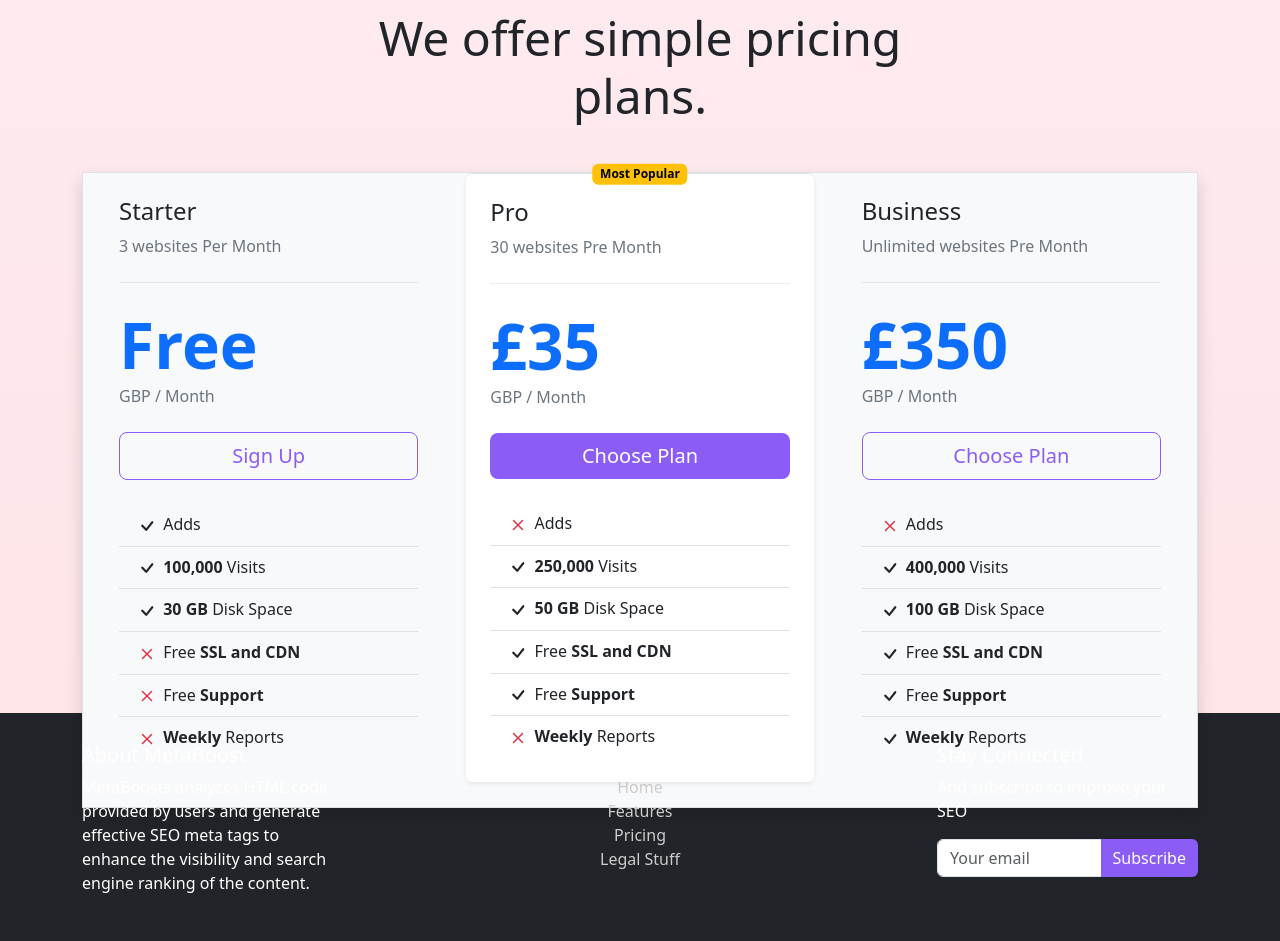
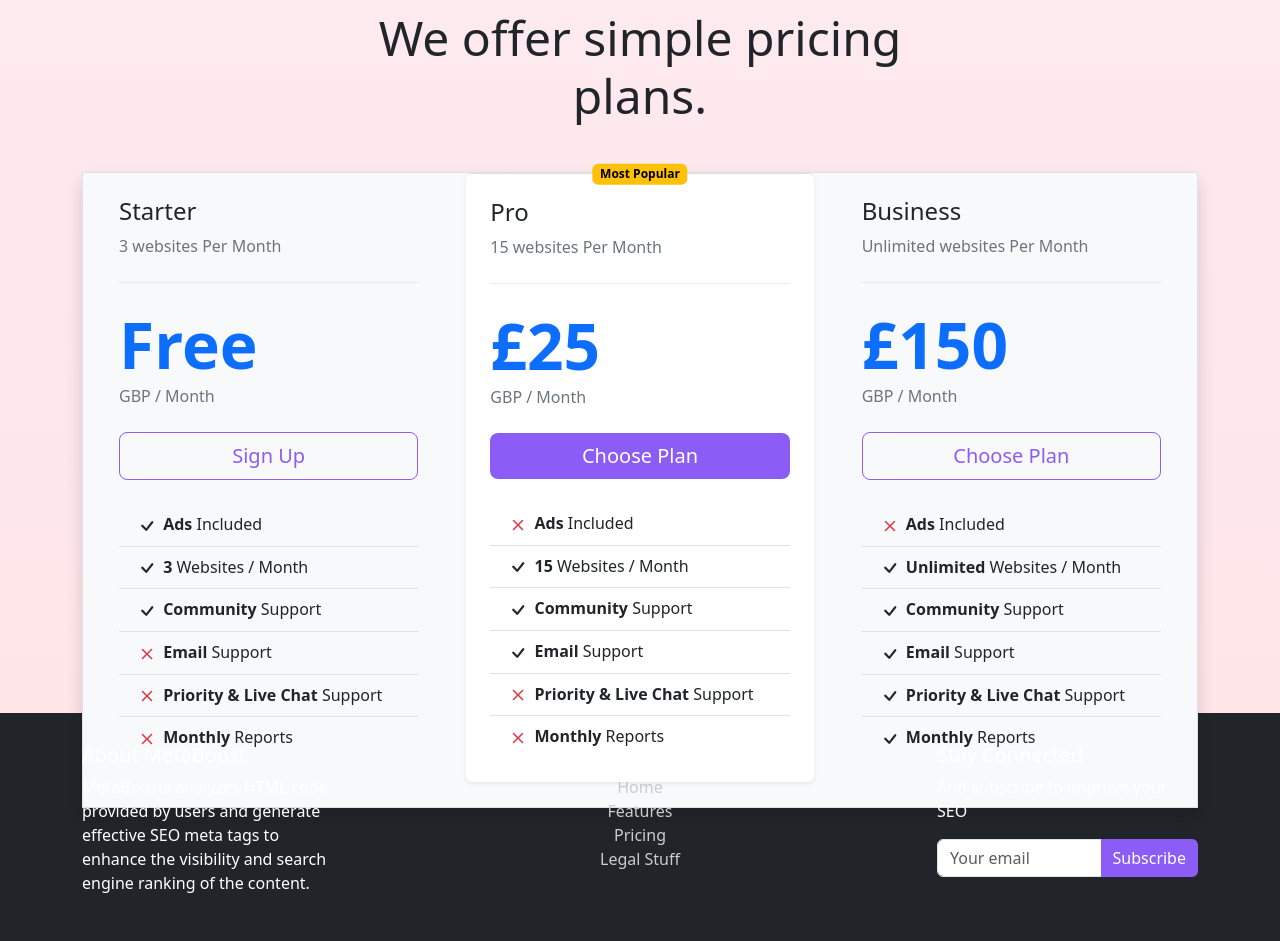
Before and after one commit to KyleSeaford/MetaBoost, a Django app: page / in a window 1280 px wide. Shown: the part 1687-2628 px from the top of the page. Run offline with Django 5.2, Linux system fonts and the light colour scheme; some libraries are stand-ins or nearby versions.

Commit message:
pricing done

```diff
--- a/MetaBoost/templates/index.html
+++ b/MetaBoost/templates/index.html
@@ -194,7 +194,7 @@
             </section>
 
 
-            <!-- Pricing 3 - Bootstrap Brain Component -->
+            <!-- Pricing Section -->
             <section id="pricing" class="bsb-pricing-3 py-5 py-xl-8" style="height: 100vh;">
                 <div class="container">
                 <div class="row justify-content-md-center">
@@ -225,37 +225,39 @@
                                     <svg xmlns="http://www.w3.org/2000/svg" width="24" height="24" fill="currentColor" class="bi bi-check" viewBox="0 0 16 16">
                                     <path d="M10.97 4.97a.75.75 0 0 1 1.07 1.05l-3.99 4.99a.75.75 0 0 1-1.08.02L4.324 8.384a.75.75 0 1 1 1.06-1.06l2.094 2.093 3.473-4.425a.267.267 0 0 1 .02-.022z" />
                                     </svg>
-                                    <span>Adds</span>
+                                    <span><strong>Ads</strong> Included</span>
                                 </li>
                                 <li class="list-group-item bg-transparent">
                                     <svg xmlns="http://www.w3.org/2000/svg" width="24" height="24" fill="currentColor" class="bi bi-check" viewBox="0 0 16 16">
                                     <path d="M10.97 4.97a.75.75 0 0 1 1.07 1.05l-3.99 4.99a.75.75 0 0 1-1.08.02L4.324 8.384a.75.75 0 1 1 1.06-1.06l2.094 2.093 3.473-4.425a.267.267 0 0 1 .02-.022z" />
                                     </svg>
-                                    <span><strong>100,000</strong> Visits</span>
+                                    <span><strong>3</strong> Websites / Month</span>
                                 </li>
+
                                 <li class="list-group-item bg-transparent">
                                     <svg xmlns="http://www.w3.org/2000/svg" width="24" height="24" fill="currentColor" class="bi bi-check" viewBox="0 0 16 16">
                                     <path d="M10.97 4.97a.75.75 0 0 1 1.07 1.05l-3.99 4.99a.75.75 0 0 1-1.08.02L4.324 8.384a.75.75 0 1 1 1.06-1.06l2.094 2.093 3.473-4.425a.267.267 0 0 1 .02-.022z" />
                                     </svg>
-                                    <span><strong>30 GB</strong> Disk Space</span>
+                                    <span><strong>Community</strong> Support</span>
+                                </li>
+
+                                <li class="list-group-item bg-transparent">
+                                    <svg xmlns="http://www.w3.org/2000/svg" width="24" height="24" fill="currentColor" class="bi bi-x text-danger" viewBox="0 0 16 16">
+                                    <path d="M4.646 4.646a.5.5 0 0 1 .708 0L8 7.293l2.646-2.647a.5.5 0 0 1 .708.708L8.707 8l2.647 2.646a.5.5 0 0 1-.708.708L8 8.707l-2.646 2.647a.5.5 0 0 1-.708-.708L7.293 8 4.646 5.354a.5.5 0 0 1 0-.708z" />
+                                    </svg>
+                                    <span><strong>Email </strong>Support</span>
                                 </li>
                                 <li class="list-group-item bg-transparent">
                                     <svg xmlns="http://www.w3.org/2000/svg" width="24" height="24" fill="currentColor" class="bi bi-x text-danger" viewBox="0 0 16 16">
                                     <path d="M4.646 4.646a.5.5 0 0 1 .708 0L8 7.293l2.646-2.647a.5.5 0 0 1 .708.708L8.707 8l2.647 2.646a.5.5 0 0 1-.708.708L8 8.707l-2.646 2.647a.5.5 0 0 1-.708-.708L7.293 8 4.646 5.354a.5.5 0 0 1 0-.708z" />
                                     </svg>
-                                    <span>Free <strong>SSL and CDN</strong></span>
+                                    <span><strong>Priority & Live Chat</strong> Support</span>
                                 </li>
                                 <li class="list-group-item bg-transparent">
                                     <svg xmlns="http://www.w3.org/2000/svg" width="24" height="24" fill="currentColor" class="bi bi-x text-danger" viewBox="0 0 16 16">
                                     <path d="M4.646 4.646a.5.5 0 0 1 .708 0L8 7.293l2.646-2.647a.5.5 0 0 1 .708.708L8.707 8l2.647 2.646a.5.5 0 0 1-.708.708L8 8.707l-2.646 2.647a.5.5 0 0 1-.708-.708L7.293 8 4.646 5.354a.5.5 0 0 1 0-.708z" />
                                     </svg>
-                                    <span>Free <strong>Support</strong></span>
-                                </li>
-                                <li class="list-group-item bg-transparent">
-                                    <svg xmlns="http://www.w3.org/2000/svg" width="24" height="24" fill="currentColor" class="bi bi-x text-danger" viewBox="0 0 16 16">
-                                    <path d="M4.646 4.646a.5.5 0 0 1 .708 0L8 7.293l2.646-2.647a.5.5 0 0 1 .708.708L8.707 8l2.647 2.646a.5.5 0 0 1-.708.708L8 8.707l-2.646 2.647a.5.5 0 0 1-.708-.708L7.293 8 4.646 5.354a.5.5 0 0 1 0-.708z" />
-                                    </svg>
-                                    <span><strong>Weekly</strong> Reports</span>
+                                    <span><strong>Monthly</strong> Reports</span>
                                 </li>
                                 </ul>
                             </div>
@@ -266,49 +268,49 @@
                             <div class="card-body position-relative p-4 p-xxl-5">
                                 <span class="badge text-bg-warning position-absolute top-0 start-50 translate-middle">Most Popular</span>
                                 <h2 class="h4 mb-2">Pro</h2>
-                                <p class="text-secondary m-0">30 websites Pre Month</p>
+                                <p class="text-secondary m-0">15 websites Per Month</p>
                                 <hr class="my-4 border-dark-subtle">
-                                <h4 class="display-3 fw-bold text-primary m-0">£35</h4>
+                                <h4 class="display-3 fw-bold text-primary m-0">£25</h4>
                                 <p class="text-secondary m-0">GBP / Month</p>
                                 <div class="d-grid gap-2 my-4">
                                 <a href="#!" class="btn btn-lg btn-primary">Choose Plan</a>
                                 </div>
                                 <ul class="list-group list-group-flush m-0">
-                                <li class="list-group-item">
+                                    <li class="list-group-item bg-transparent">
                                         <svg xmlns="http://www.w3.org/2000/svg" width="24" height="24" fill="currentColor" class="bi bi-x text-danger" viewBox="0 0 16 16">
                                             <path d="M4.646 4.646a.5.5 0 0 1 .708 0L8 7.293l2.646-2.647a.5.5 0 0 1 .708.708L8.707 8l2.647 2.646a.5.5 0 0 1-.708.708L8 8.707l-2.646 2.647a.5.5 0 0 1-.708-.708L7.293 8 4.646 5.354a.5.5 0 0 1 0-.708z" />
                                         </svg>
-                                    <span>Adds</span>
+                                        <span><strong>Ads</strong> Included</span>
                                     </li>
-                                <li class="list-group-item">
+                                    <li class="list-group-item bg-transparent">
                                         <svg xmlns="http://www.w3.org/2000/svg" width="24" height="24" fill="currentColor" class="bi bi-check" viewBox="0 0 16 16">
                                             <path d="M10.97 4.97a.75.75 0 0 1 1.07 1.05l-3.99 4.99a.75.75 0 0 1-1.08.02L4.324 8.384a.75.75 0 1 1 1.06-1.06l2.094 2.093 3.473-4.425a.267.267 0 0 1 .02-.022z" />
                                         </svg>
-                                    <span><strong>250,000</strong> Visits</span>
+                                        <span><strong>15</strong> Websites / Month</span>
                                     </li>
-                                <li class="list-group-item">
+                                    <li class="list-group-item bg-transparent">
                                         <svg xmlns="http://www.w3.org/2000/svg" width="24" height="24" fill="currentColor" class="bi bi-check" viewBox="0 0 16 16">
                                             <path d="M10.97 4.97a.75.75 0 0 1 1.07 1.05l-3.99 4.99a.75.75 0 0 1-1.08.02L4.324 8.384a.75.75 0 1 1 1.06-1.06l2.094 2.093 3.473-4.425a.267.267 0 0 1 .02-.022z" />
                                         </svg>
-                                    <span><strong>50 GB</strong> Disk Space</span>
+                                        <span><strong>Community</strong> Support</span>
                                     </li>
-                                <li class="list-group-item">
+                                    <li class="list-group-item bg-transparent">
                                         <svg xmlns="http://www.w3.org/2000/svg" width="24" height="24" fill="currentColor" class="bi bi-check" viewBox="0 0 16 16">
                                             <path d="M10.97 4.97a.75.75 0 0 1 1.07 1.05l-3.99 4.99a.75.75 0 0 1-1.08.02L4.324 8.384a.75.75 0 1 1 1.06-1.06l2.094 2.093 3.473-4.425a.267.267 0 0 1 .02-.022z" />
                                         </svg>
-                                    <span>Free <strong>SSL and CDN</strong></span>
+                                        <span><strong>Email </strong>Support</span>
                                     </li>
-                                <li class="list-group-item">
-                                    <svg xmlns="http://www.w3.org/2000/svg" width="24" height="24" fill="currentColor" class="bi bi-check" viewBox="0 0 16 16">
-                                    <path d="M10.97 4.97a.75.75 0 0 1 1.07 1.05l-3.99 4.99a.75.75 0 0 1-1.08.02L4.324 8.384a.75.75 0 1 1 1.06-1.06l2.094 2.093 3.473-4.425a.267.267 0 0 1 .02-.022z" />
-                                    </svg>
-                                    <span>Free <strong>Support</strong></span>
-                                </li>
-                                <li class="list-group-item">
+                                    <li class="list-group-item bg-transparent">
                                         <svg xmlns="http://www.w3.org/2000/svg" width="24" height="24" fill="currentColor" class="bi bi-x text-danger" viewBox="0 0 16 16">
                                             <path d="M4.646 4.646a.5.5 0 0 1 .708 0L8 7.293l2.646-2.647a.5.5 0 0 1 .708.708L8.707 8l2.647 2.646a.5.5 0 0 1-.708.708L8 8.707l-2.646 2.647a.5.5 0 0 1-.708-.708L7.293 8 4.646 5.354a.5.5 0 0 1 0-.708z" />
                                         </svg>
-                                    <span><strong>Weekly</strong> Reports</span>
+                                        <span><strong>Priority & Live Chat</strong> Support</span>
+                                    </li>
+                                    <li class="list-group-item bg-transparent">
+                                        <svg xmlns="http://www.w3.org/2000/svg" width="24" height="24" fill="currentColor" class="bi bi-x text-danger" viewBox="0 0 16 16">
+                                        <path d="M4.646 4.646a.5.5 0 0 1 .708 0L8 7.293l2.646-2.647a.5.5 0 0 1 .708.708L8.707 8l2.647 2.646a.5.5 0 0 1-.708.708L8 8.707l-2.646 2.647a.5.5 0 0 1-.708-.708L7.293 8 4.646 5.354a.5.5 0 0 1 0-.708z" />
+                                        </svg>
+                                        <span><strong>Monthly</strong> Reports</span>
                                     </li>
                                     </ul>
                                 </div>
@@ -318,9 +320,9 @@
                             <div class="card border-0 bg-transparent">
                             <div class="card-body p-4 p-xxl-5">
                                 <h2 class="h4 mb-2">Business</h2>
-                                <p class="text-secondary m-0">Unlimited websites Pre Month</p>
+                                <p class="text-secondary m-0">Unlimited websites Per Month</p>
                                 <hr class="my-4 border-dark-subtle">
-                                <h4 class="display-3 fw-bold text-primary m-0">£350</h4>
+                                <h4 class="display-3 fw-bold text-primary m-0">£150</h4>
                                 <p class="text-secondary m-0">GBP / Month</p>
                                 <div class="d-grid gap-2 my-4">
                                 <a href="#!" class="btn btn-lg btn-outline-primary">Choose Plan</a>
@@ -330,37 +332,37 @@
                                         <svg xmlns="http://www.w3.org/2000/svg" width="24" height="24" fill="currentColor" class="bi bi-x text-danger" viewBox="0 0 16 16">
                                             <path d="M4.646 4.646a.5.5 0 0 1 .708 0L8 7.293l2.646-2.647a.5.5 0 0 1 .708.708L8.707 8l2.647 2.646a.5.5 0 0 1-.708.708L8 8.707l-2.646 2.647a.5.5 0 0 1-.708-.708L7.293 8 4.646 5.354a.5.5 0 0 1 0-.708z" />
                                         </svg>
-                                    <span>Adds</span>
+                                        <span><strong>Ads</strong> Included</span>
                                     </li>
                                     <li class="list-group-item bg-transparent">
                                         <svg xmlns="http://www.w3.org/2000/svg" width="24" height="24" fill="currentColor" class="bi bi-check" viewBox="0 0 16 16">
                                             <path d="M10.97 4.97a.75.75 0 0 1 1.07 1.05l-3.99 4.99a.75.75 0 0 1-1.08.02L4.324 8.384a.75.75 0 1 1 1.06-1.06l2.094 2.093 3.473-4.425a.267.267 0 0 1 .02-.022z" />
                                         </svg>
-                                    <span><strong>400,000</strong> Visits</span>
+                                        <span><strong>Unlimited</strong> Websites / Month</span>
                                     </li>
                                     <li class="list-group-item bg-transparent">
                                         <svg xmlns="http://www.w3.org/2000/svg" width="24" height="24" fill="currentColor" class="bi bi-check" viewBox="0 0 16 16">
                                         <path d="M10.97 4.97a.75.75 0 0 1 1.07 1.05l-3.99 4.99a.75.75 0 0 1-1.08.02L4.324 8.384a.75.75 0 1 1 1.06-1.06l2.094 2.093 3.473-4.425a.267.267 0 0 1 .02-.022z" />
                                         </svg>
-                                    <span><strong>100 GB</strong> Disk Space</span>
+                                        <span><strong>Community</strong> Support</span>
                                     </li>
                                     <li class="list-group-item bg-transparent">
                                         <svg xmlns="http://www.w3.org/2000/svg" width="24" height="24" fill="currentColor" class="bi bi-check" viewBox="0 0 16 16">
                                             <path d="M10.97 4.97a.75.75 0 0 1 1.07 1.05l-3.99 4.99a.75.75 0 0 1-1.08.02L4.324 8.384a.75.75 0 1 1 1.06-1.06l2.094 2.093 3.473-4.425a.267.267 0 0 1 .02-.022z" />
                                         </svg>
-                                    <span>Free <strong>SSL and CDN</strong></span>
+                                        <span><strong>Email </strong>Support</span>
                                     </li>
                                     <li class="list-group-item bg-transparent">
                                         <svg xmlns="http://www.w3.org/2000/svg" width="24" height="24" fill="currentColor" class="bi bi-check" viewBox="0 0 16 16">
                                             <path d="M10.97 4.97a.75.75 0 0 1 1.07 1.05l-3.99 4.99a.75.75 0 0 1-1.08.02L4.324 8.384a.75.75 0 1 1 1.06-1.06l2.094 2.093 3.473-4.425a.267.267 0 0 1 .02-.022z" />
                                         </svg>
-                                    <span>Free <strong>Support</strong></span>
+                                        <span><strong>Priority & Live Chat</strong> Support</span>
                                     </li>
                                     <li class="list-group-item bg-transparent">
                                         <svg xmlns="http://www.w3.org/2000/svg" width="24" height="24" fill="currentColor" class="bi bi-check" viewBox="0 0 16 16">
                                             <path d="M10.97 4.97a.75.75 0 0 1 1.07 1.05l-3.99 4.99a.75.75 0 0 1-1.08.02L4.324 8.384a.75.75 0 1 1 1.06-1.06l2.094 2.093 3.473-4.425a.267.267 0 0 1 .02-.022z" />
                                         </svg>
-                                    <span><strong>Weekly</strong> Reports</span>
+                                        <span><strong>Monthly</strong> Reports</span>
                                     </li>
                                     </ul>
                                 </div>
```
Lines whose indentation alone changed are shown as unchanged.
